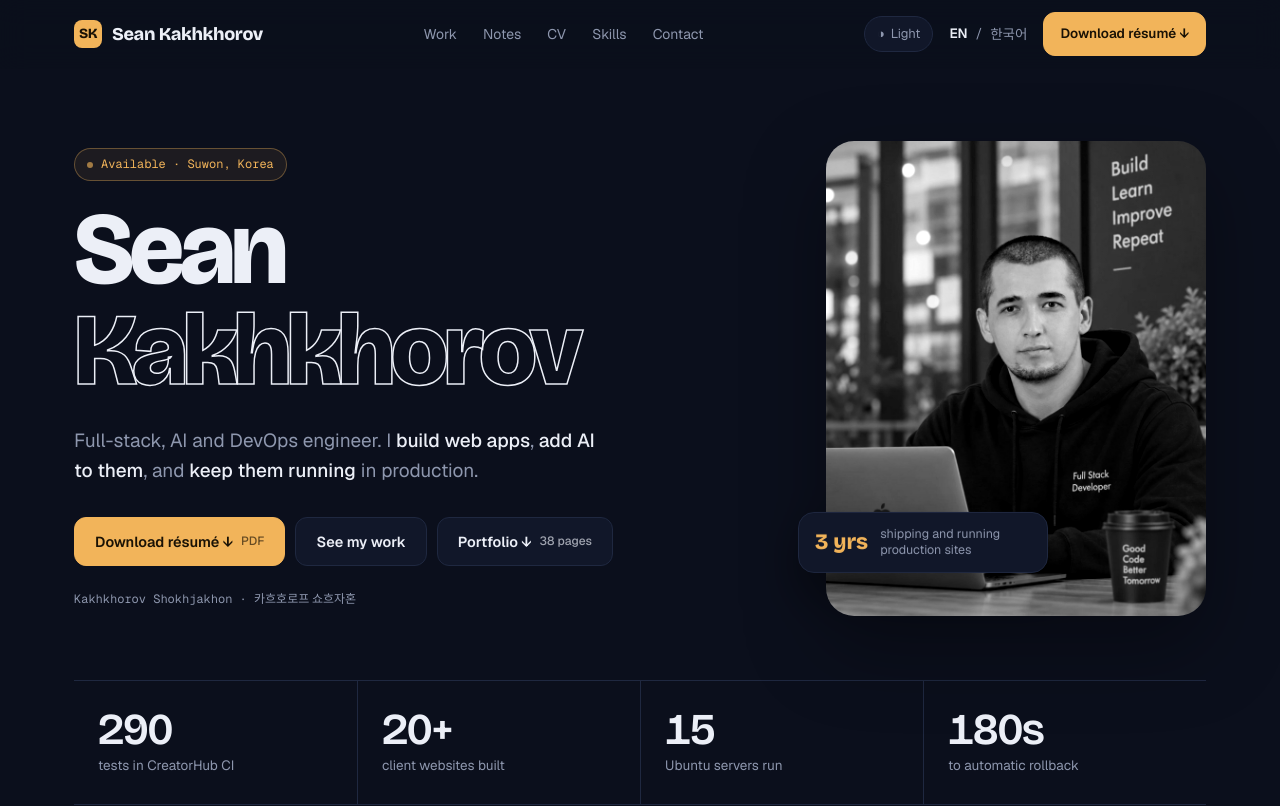
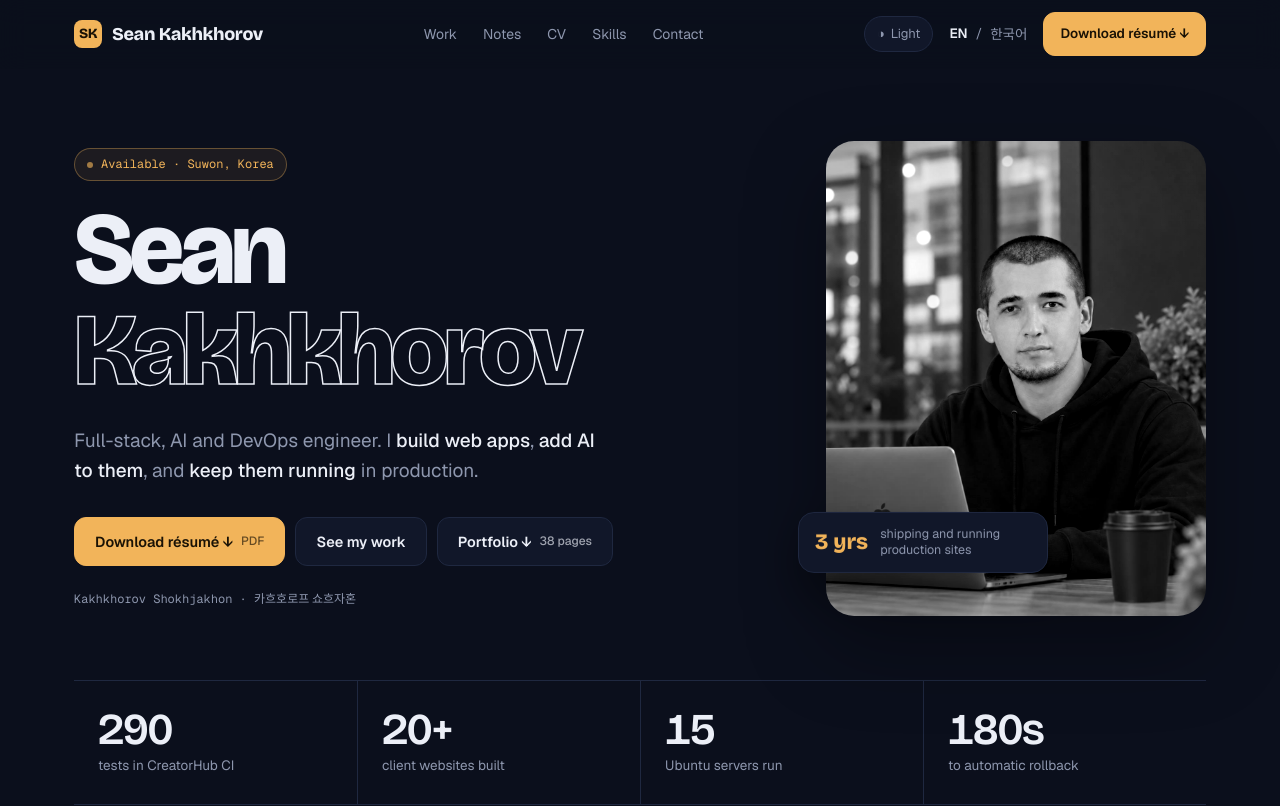
Before and after one commit to kakhkhorov97/web-portfolio, a Next.js app: page / in a window 1280 px wide. Shown: the top 806 px of the page. Built offline with nearby package versions, Linux system fonts and the light colour scheme; no server answers.

Commit message:
New portrait photo and preview image

```diff
--- a/components/Top.tsx
+++ b/components/Top.tsx
@@ -95,7 +95,7 @@ function Portrait({ c }: { c: Content }) {
       onPointerLeave={() => ref.current && (ref.current.style.transform = '')}
     >
       <div className="card3d" ref={ref}>
-        <Image src="/images/portrait.jpg" alt={c.hero.photoAlt} width={1666} height={2000} sizes="(max-width: 900px) 340px, 380px" priority />
+        <Image src="/images/portrait-v2.jpg" alt={c.hero.photoAlt} width={1145} height={1374} sizes="(max-width: 900px) 340px, 380px" priority />
       </div>
       <div className="badge">
         <b>{c.hero.badgeValue}</b>
--- a/pages/index.tsx
+++ b/pages/index.tsx
@@ -55,7 +55,7 @@ export default function Home() {
         <meta property="og:type" content="website" />
         <meta property="og:title" content={c.meta.title} />
         <meta property="og:description" content={c.meta.description} />
-        <meta property="og:image" content={`${SITE_URL}/images/og-v2.jpg`} />
+        <meta property="og:image" content={`${SITE_URL}/images/og-v3.jpg`} />
         <meta property="og:locale" content={locale === 'ko' ? 'ko_KR' : 'en_US'} />
         <meta name="twitter:card" content="summary_large_image" />
         <link rel="alternate" hrefLang="en" href={`${SITE_URL}/`} />
```
Also changed, not shown: public/images/og-v3.jpg (added), public/images/portrait-v2.jpg (added).
